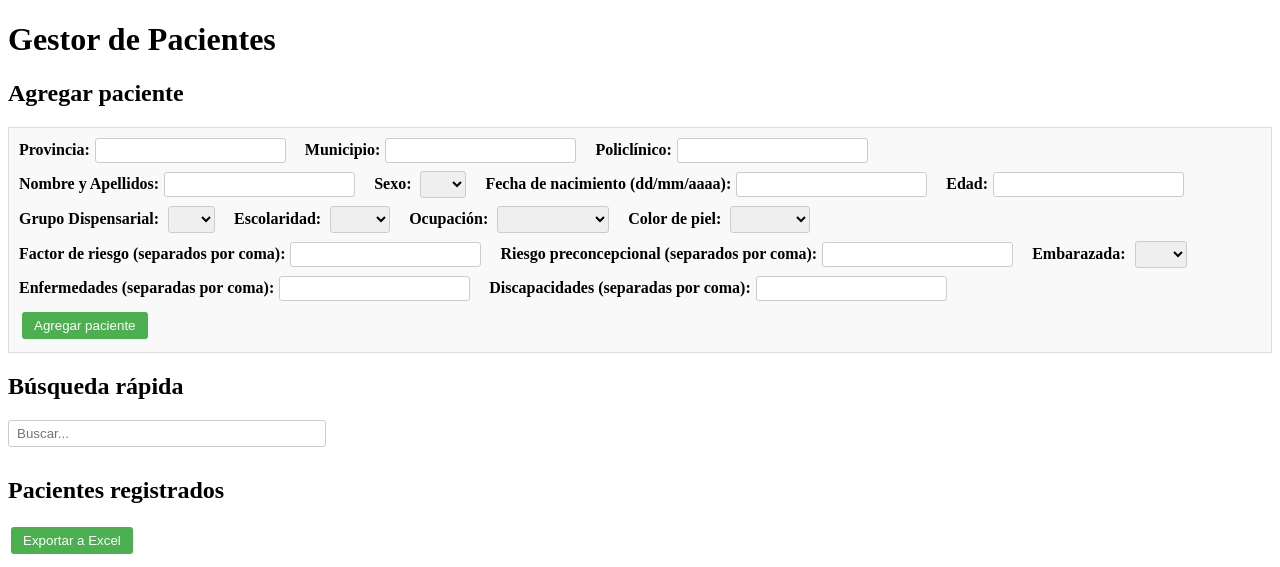
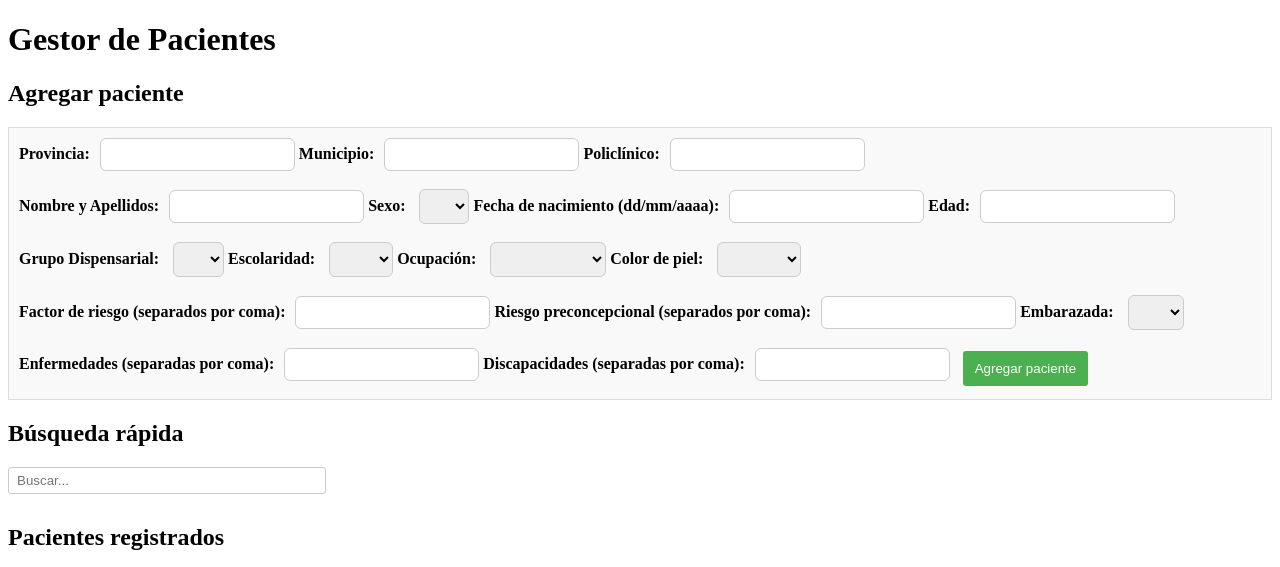
Before and after one commit to Delgado74/GestorPacientesWeb, a Flask app: page / in a window 1280 px wide; the page is wider, and only the part inside the window is pictured. Shown: the top 567 px of that part. Run offline with Flask 3, Linux system fonts and the light colour scheme; data that the repository does not hold is empty.

Commit message:
Update style.css

```diff
--- a/static/style.css
+++ b/static/style.css
@@ -23,19 +23,47 @@ form#formPaciente {
   padding: 10px;
   background-color: #f9f9f9;
   border: 1px solid #ddd;
+
+  /* Nuevo: diseño responsive */
+  display: flex;
+  flex-wrap: wrap;
+  gap: 10px;
 }
+
 form#formPaciente div {
   margin-bottom: 8px;
+  flex: 1 1 100%; /* en móvil ocupa todo el ancho */
 }
+
 form#formPaciente label {
-  margin-right: 5px;
+  width: 100%;
   font-weight: bold;
 }
-form#formPaciente input, form#formPaciente select {
-  margin-right: 15px;
-  padding: 4px 6px;
+
+form#formPaciente input,
+form#formPaciente select {
+  width: 100%;
+  padding: 8px;
   border: 1px solid #ccc;
-  border-radius: 3px;
+  border-radius: 6px;
+}
+
+/* En pantallas grandes, el formulario se acomoda en línea */
+@media (min-width: 768px) {
+  form#formPaciente div {
+    flex: none;
+    margin-bottom: 8px;
+  }
+
+  form#formPaciente label {
+    width: auto;
+    margin-right: 10px;
+  }
+
+  form#formPaciente input,
+  form#formPaciente select {
+    width: auto;
+  }
 }
 
 /* ---------------- BOTONES ---------------- */
```
